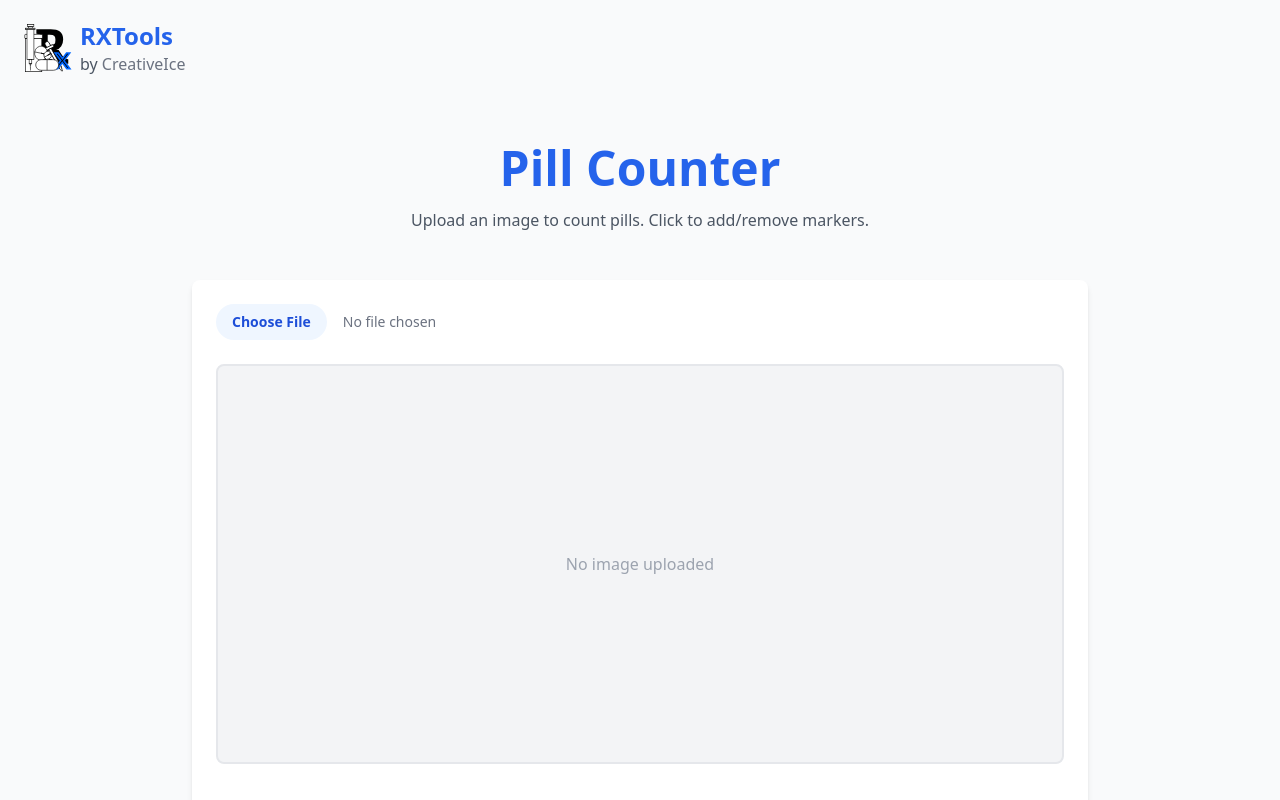
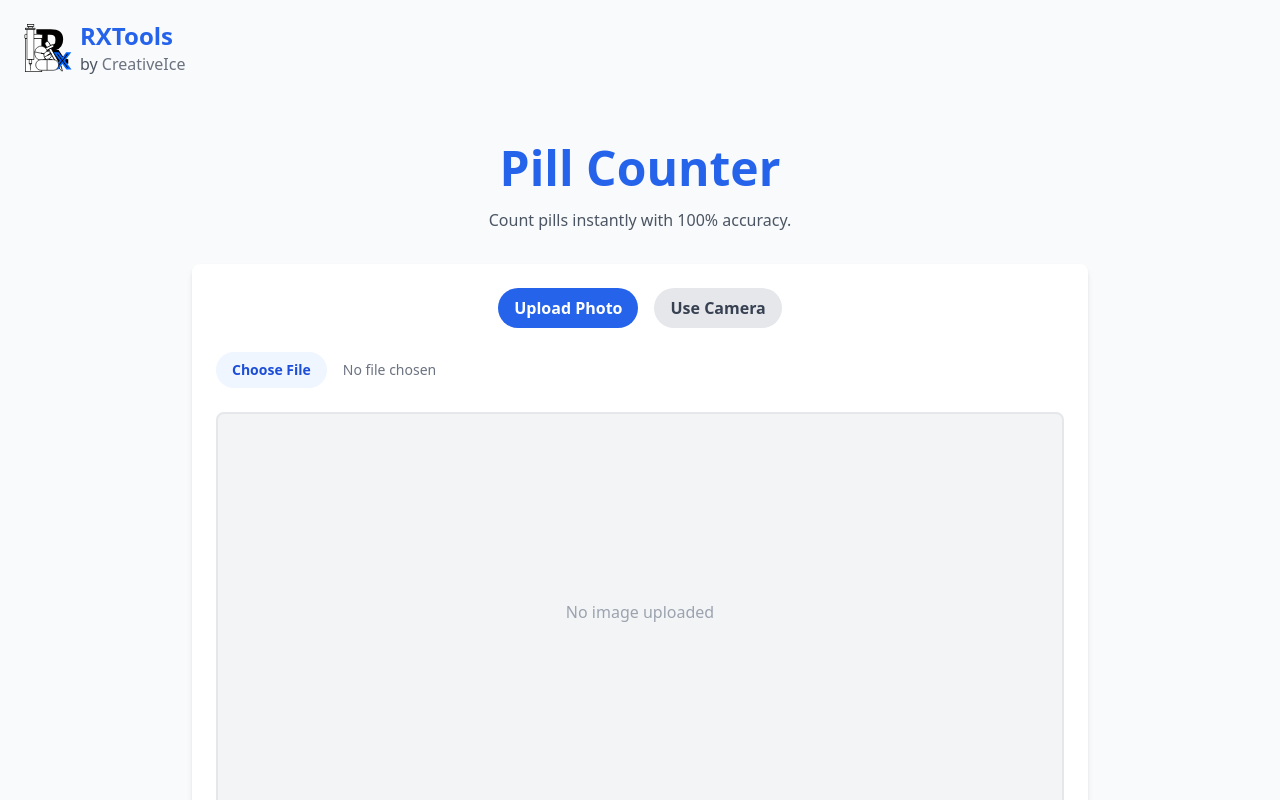
Before and after one commit to tolkienfan2/rxtools, a React (Vite) app: page /pill-counter in a window 1280 px wide. Shown: the top 800 px of the page. Built offline with nearby package versions, Linux system fonts and the light colour scheme.

Commit message:
Add live camera support to Pill Counter

```diff
--- a/src/features/PillCounter.tsx
+++ b/src/features/PillCounter.tsx
@@ -1,12 +1,83 @@
 import React, { useState, useRef, useEffect } from "react";
 import { ImageProcessingService, Point } from "../services/ImageProcessingService";
+
+type InputMode = 'upload' | 'camera';
 
 export const PillCounter: React.FC = () => {
     const [imageSrc, setImageSrc] = useState<string | null>(null);
     const [points, setPoints] = useState<Point[]>([]);
     const [isProcessing, setIsProcessing] = useState(false);
+    const [mode, setMode] = useState<InputMode>('upload');
+    const [isCameraActive, setIsCameraActive] = useState(false);
+
     const canvasRef = useRef<HTMLCanvasElement>(null);
+    const videoRef = useRef<HTMLVideoElement>(null);
+    const streamRef = useRef<MediaStream | null>(null);
     const [processingService] = useState(new ImageProcessingService());
+
+    useEffect(() => {
+        return () => {
+            stopCamera();
+        };
+    }, []);
+
+    const startCamera = async () => {
+        try {
+            const stream = await navigator.mediaDevices.getUserMedia({
+                video: { facingMode: 'environment' } // Prefer back camera on mobile
+            });
+            if (videoRef.current) {
+                videoRef.current.srcObject = stream;
+                streamRef.current = stream;
+                setIsCameraActive(true);
+            }
+        } catch (err) {
+            console.error("Error accessing camera:", err);
+            alert("Could not access camera. Please ensure you have granted permissions.");
+        }
+    };
+
+    const stopCamera = () => {
+        if (streamRef.current) {
+            streamRef.current.getTracks().forEach(track => track.stop());
+            streamRef.current = null;
+            setIsCameraActive(false);
+        }
+    };
+
+    const handleModeChange = (newMode: InputMode) => {
+        setMode(newMode);
+        setImageSrc(null);
+        setPoints([]);
+        if (newMode === 'camera') {
+            startCamera();
+        } else {
+            stopCamera();
+        }
+    };
+
+    const handleCapture = () => {
+        if (videoRef.current && canvasRef.current) {
+            const video = videoRef.current;
+            const canvas = canvasRef.current;
+            canvas.width = video.videoWidth;
+            canvas.height = video.videoHeight;
+
+            const ctx = canvas.getContext('2d');
+            if (ctx) {
+                ctx.drawImage(video, 0, 0, canvas.width, canvas.height);
+                const dataUrl = canvas.toDataURL('image/png');
+                setImageSrc(dataUrl);
+                stopCamera(); // Stop camera after capture to save battery/resources
+            }
+        }
+    };
+
+    const handleRetake = () => {
+        setImageSrc(null);
+        setPoints([]);
+        startCamera();
+    };
 
     const handleImageUpload = (e: React.ChangeEvent<HTMLInputElement>) => {
         const file = e.target.files?.[0];
@@ -101,13 +172,33 @@ export const PillCounter: React.FC = () => {
 
     return (
         <div className="min-h-screen bg-gray-50 py-12 px-6 sm:px-12">
-            <header className="text-center mb-12">
+            <header className="text-center mb-8">
                 <h1 className="text-5xl font-extrabold text-blue-600">Pill Counter</h1>
-                <p className="mt-4 text-gray-600">Upload an image to count pills. Click to add/remove markers.</p>
+                <p className="mt-4 text-gray-600">Count pills instantly with 100% accuracy.</p>
             </header>
 
             <div className="max-w-4xl mx-auto bg-white p-6 rounded-lg shadow-md">
+                {/* Mode Toggle */}
+                <div className="flex justify-center mb-6 space-x-4">
+                    <button
+                        className={`px-4 py-2 rounded-full font-semibold transition-colors ${mode === 'upload' ? 'bg-blue-600 text-white' : 'bg-gray-200 text-gray-700 hover:bg-gray-300'
+                            }`}
+                        onClick={() => handleModeChange('upload')}
+                    >
+                        Upload Photo
+                    </button>
+                    <button
+                        className={`px-4 py-2 rounded-full font-semibold transition-colors ${mode === 'camera' ? 'bg-blue-600 text-white' : 'bg-gray-200 text-gray-700 hover:bg-gray-300'
+                            }`}
+                        onClick={() => handleModeChange('camera')}
+                    >
+                        Use Camera
+                    </button>
+                </div>
+
+                {/* Input Area */}
                 <div className="mb-6 text-center">
+                    {mode === 'upload' && (
                         <input
                             type="file"
                             accept="image/*"
@@ -119,20 +210,54 @@ export const PillCounter: React.FC = () => {
                                 file:bg-blue-50 file:text-blue-700
                                 hover:file:bg-blue-100"
                         />
+                    )}
                 </div>
 
-                {isProcessing && <p className="text-center text-blue-500 font-semibold">Processing image...</p>}
+                {isProcessing && <p className="text-center text-blue-500 font-semibold mb-4">Processing image...</p>}
 
-                <div className="relative overflow-hidden rounded-lg border-2 border-gray-200 bg-gray-100 min-h-[400px] flex items-center justify-center">
-                    {imageSrc ? (
+                {/* Main Display Area */}
+                <div className="relative overflow-hidden rounded-lg border-2 border-gray-200 bg-gray-100 min-h-[400px] flex items-center justify-center bg-black">
+                    {mode === 'camera' && !imageSrc ? (
+                        <div className="relative w-full h-full flex flex-col items-center justify-center">
+                            <video
+                                ref={videoRef}
+                                autoPlay
+                                playsInline
+                                className="max-w-full max-h-[70vh]"
+                            />
+                            {isCameraActive && (
+                                <button
+                                    onClick={handleCapture}
+                                    className="absolute bottom-4 bg-white rounded-full p-4 shadow-lg hover:bg-gray-100 transition-transform hover:scale-105"
+                                    aria-label="Capture photo"
+                                >
+                                    <div className="w-8 h-8 rounded-full bg-red-500 border-2 border-white"></div>
+                                </button>
+                            )}
+                        </div>
+                    ) : (
+                        imageSrc ? (
+                            <div className="relative">
                                 <canvas
                                     ref={canvasRef}
                                     onClick={handleCanvasClick}
                                     className="max-w-full h-auto cursor-crosshair"
                                     style={{ maxHeight: '70vh' }}
                                 />
+                                {mode === 'camera' && (
+                                    <button
+                                        onClick={handleRetake}
+                                        className="absolute top-4 right-4 bg-gray-800 text-white px-4 py-2 rounded-md opacity-75 hover:opacity-100"
+                                    >
+                                        Retake
+                                    </button>
+                                )}
+                            </div>
                         ) : (
-                        <p className="text-gray-400">No image uploaded</p>
+                            <p className="text-gray-400">
+                                {mode === 'upload' ? 'No image uploaded' : 'Camera inactive'}
+                            </p>
+                        )
                     )}
                 </div>
 
@@ -140,6 +265,9 @@ export const PillCounter: React.FC = () => {
                     <h2 className="text-3xl font-bold text-gray-800">
                         Count: <span className="text-blue-600">{points.length}</span>
                     </h2>
+                    <p className="text-sm text-gray-500 mt-2">
+                        Click on the image to add missed pills or remove incorrect ones.
+                    </p>
                 </div>
             </div>
         </div>
```
Lines whose indentation alone changed are shown as unchanged.
